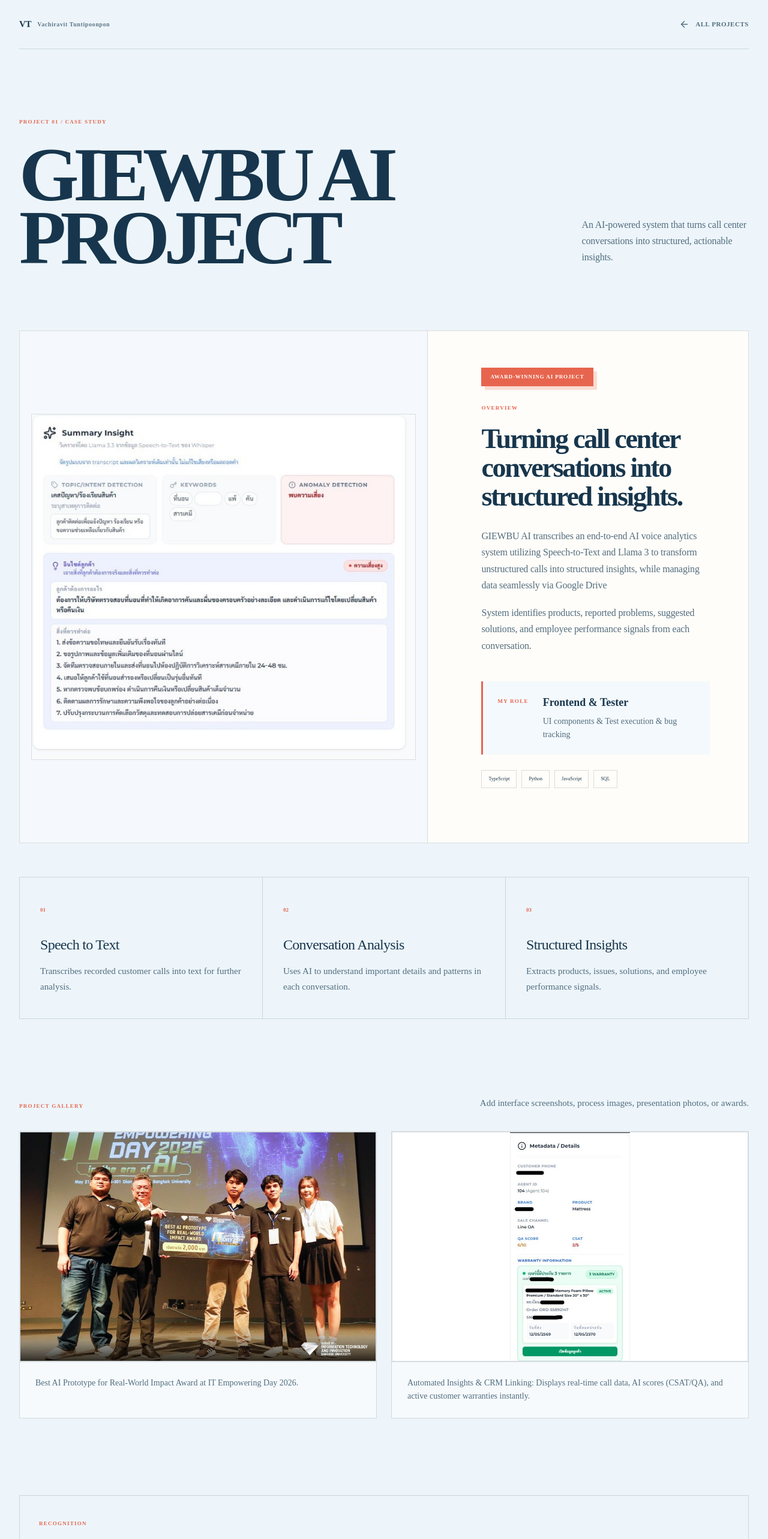
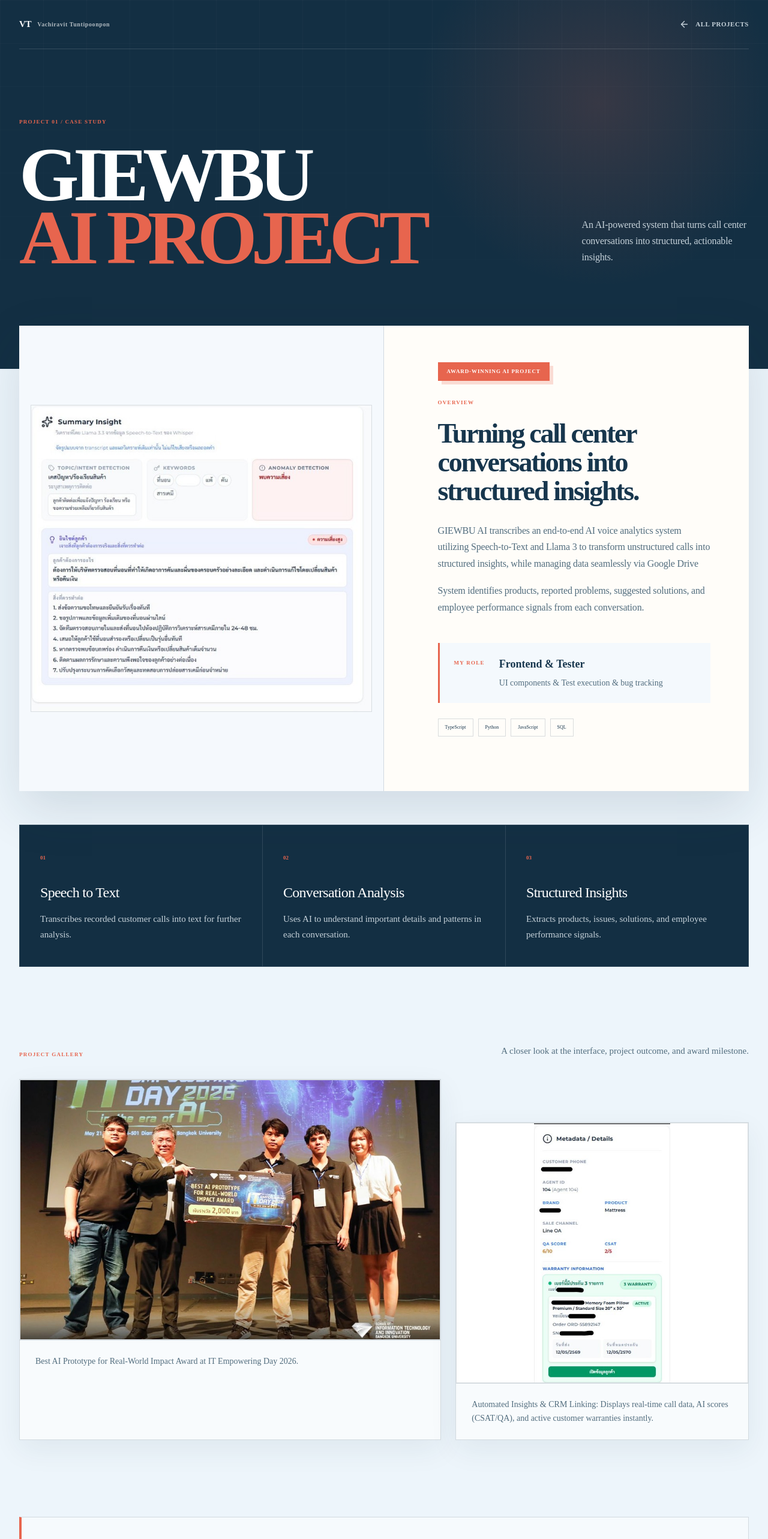
Before and after one commit to vachiravitz/portfolio-vachiravit, a Next.js app: page /projects/giewbu-ai-project in a window 1280 px wide. Shown: the top 2566 px of the page at 60% size. Built offline with nearby package versions, Linux system fonts and the light colour scheme.

Commit message:
Refine project case study layout

```diff
--- a/app/case-study.css
+++ b/app/case-study.css
@@ -4,6 +4,8 @@
   --case-panel: #fffdf9;
   --case-ink: #17364d;
   --case-text: #526d7e;
+  --case-deep: #132f43;
+  --case-deep-text: #c6d2da;
   --case-line: rgba(23, 54, 77, .16);
   --case-accent: #e7654e;
   --case-secondary: #79cdbd;
@@ -14,11 +16,35 @@
   font-family: var(--theme-body-font);
 }
 
+.case-intro {
+  position: relative;
+  isolation: isolate;
+  overflow: hidden;
+  background:
+    radial-gradient(circle at 78% 28%, color-mix(in srgb, var(--case-accent) 17%, transparent), transparent 28%),
+    var(--case-deep);
+}
+
+.case-intro::after {
+  position: absolute;
+  z-index: -1;
+  inset: 0;
+  background:
+    linear-gradient(rgba(255,255,255,.035) 1px, transparent 1px),
+    linear-gradient(90deg, rgba(255,255,255,.035) 1px, transparent 1px);
+  background-size: 72px 72px;
+  content: "";
+  mask-image: linear-gradient(to bottom, rgba(0,0,0,.72), transparent 92%);
+  pointer-events: none;
+}
+
 .case-tone-violet {
   --case-background: #f5f0fb;
   --case-panel: #fffdfb;
   --case-ink: #412f5b;
   --case-text: #6d5d7d;
+  --case-deep: #302343;
+  --case-deep-text: #d4cadf;
   --case-line: rgba(65, 47, 91, .16);
   --case-accent: #835db4;
   --case-secondary: #e7b5cf;
@@ -29,6 +55,8 @@
   --case-panel: #fffdf9;
   --case-ink: #29434a;
   --case-text: #61757a;
+  --case-deep: #243a40;
+  --case-deep-text: #cad5d7;
   --case-line: rgba(41, 67, 74, .16);
   --case-accent: #4f7d88;
   --case-secondary: #e2b875;
@@ -50,7 +78,7 @@
   align-items: center;
   justify-content: space-between;
   min-height: 82px;
-  border-bottom: 1px solid var(--case-line);
+  border-bottom: 1px solid rgba(255,255,255,.14);
 }
 
 .case-brand,
@@ -66,6 +94,7 @@
 }
 
 .case-brand {
+  color: #ffffff;
   font-size: 15px;
   letter-spacing: -.02em;
 }
@@ -78,12 +107,12 @@
   text-transform: none;
 }
 
-.case-back-top,
+.case-back-top { color: var(--case-deep-text); }
 .case-footer a { color: var(--case-text); }
 .case-back-top:hover,
 .case-footer a:hover { color: var(--case-accent); }
 
-.case-hero { padding-block: clamp(64px, 9vw, 132px) clamp(58px, 8vw, 112px); }
+.case-hero { padding-block: clamp(70px, 9vw, 132px) clamp(128px, 13vw, 190px); }
 .case-kicker,
 .case-eyebrow,
 .case-role > span,
@@ -108,6 +137,7 @@
 .case-title-row h1 {
   max-width: 1050px;
   margin: 0;
+  color: #ffffff;
   font-family: var(--theme-heading-font);
   font-size: clamp(66px, 10vw, 154px);
   font-weight: 760;
@@ -116,22 +146,33 @@
   text-transform: uppercase;
 }
 
+.case-title-row h1 span,
+.case-title-row h1 em { display: block; }
+.case-title-row h1 em {
+  color: var(--case-accent);
+  font-style: normal;
+}
+
 .case-title-row p {
   max-width: 410px;
   margin: 0 0 6px;
-  color: var(--case-text);
+  color: var(--case-deep-text);
   font-size: clamp(16px, 1.15vw, 18px);
   line-height: 1.7;
   letter-spacing: -.012em;
 }
 
 .case-overview {
+  position: relative;
+  z-index: 2;
   display: grid;
-  grid-template-columns: minmax(0, 1.12fr) minmax(430px, .88fr);
+  grid-template-columns: minmax(0, 1fr) minmax(430px, 1fr);
   align-items: stretch;
+  margin-top: -72px;
   overflow: hidden;
-  border: 1px solid var(--case-line);
+  border: 0;
   background: var(--case-panel);
+  box-shadow: 0 30px 80px rgba(23, 54, 77, .14);
 }
 
 .case-cover {
@@ -251,30 +292,32 @@
   display: grid;
   grid-template-columns: repeat(3, 1fr);
   margin-top: 56px;
-  border-top: 1px solid var(--case-line);
-  border-left: 1px solid var(--case-line);
+  border-top: 1px solid rgba(255,255,255,.12);
+  border-left: 1px solid rgba(255,255,255,.12);
+  background: var(--case-deep);
 }
 
-.case-features article { min-height: 230px; padding: 40px 34px; border-right: 1px solid var(--case-line); border-bottom: 1px solid var(--case-line); }
+.case-features article { min-height: 230px; padding: 40px 34px; border-right: 1px solid rgba(255,255,255,.12); border-bottom: 1px solid rgba(255,255,255,.12); }
 .case-features article > span { color: var(--case-accent); font-family: var(--mono); font-size: 9px; font-weight: 800; }
-.case-features h3 { margin: 30px 0 14px; font-size: 24px; letter-spacing: -.03em; }
-.case-features p { max-width: 360px; margin: 0; color: var(--case-text); font-size: 15px; line-height: 1.7; }
+.case-features h3 { margin: 30px 0 14px; color: #ffffff; font-size: 24px; letter-spacing: -.03em; }
+.case-features p { max-width: 360px; margin: 0; color: var(--case-deep-text); font-size: 15px; line-height: 1.7; }
 
 .case-gallery { padding-block: clamp(90px, 10vw, 150px); }
 .case-gallery-heading { display: flex; justify-content: space-between; gap: 30px; align-items: end; margin-bottom: 34px; }
 .case-gallery-heading p { max-width: 520px; margin: 0; color: var(--case-text); font-size: 15px; line-height: 1.65; }
-.case-gallery-grid { display: grid; grid-template-columns: 1fr 1fr; gap: 24px; }
-.case-gallery figure { margin: 0; overflow: hidden; border: 1px solid var(--case-line); background: rgba(255,255,255,.5); }
+.case-gallery-grid { display: grid; grid-template-columns: 1.18fr .82fr; gap: 24px; align-items: stretch; }
+.case-gallery figure { margin: 0; overflow: hidden; border: 1px solid var(--case-line); background: rgba(255,255,255,.64); box-shadow: 0 16px 45px rgba(23, 54, 77, .07); }
 .case-gallery-wide { grid-column: 1 / -1; }
-.case-gallery-visual { height: clamp(330px, 40vw, 650px); border-bottom: 1px solid var(--case-line); }
-.case-gallery figure:not(.case-gallery-wide) .case-gallery-visual { height: clamp(300px, 30vw, 490px); }
+.case-gallery-visual { height: clamp(360px, 40vw, 650px); border-bottom: 1px solid var(--case-line); }
+.case-gallery figure:not(.case-gallery-wide) .case-gallery-visual { height: clamp(330px, 34vw, 520px); }
+.case-gallery-item-2 { margin-top: 72px !important; }
 .case-gallery figcaption { min-height: 76px; padding: 24px 26px; color: var(--case-text); font-size: 14px; line-height: 1.6; }
 
-.case-final-grid { display: grid; grid-template-columns: repeat(auto-fit, minmax(280px, 1fr)); margin-top: 56px; border-top: 1px solid var(--case-line); border-left: 1px solid var(--case-line); }
+.case-final-grid { display: grid; grid-template-columns: repeat(auto-fit, minmax(280px, 1fr)); margin-top: 56px; border-top: 1px solid var(--case-line); border-left: 4px solid var(--case-accent); background: rgba(255,255,255,.5); }
 .case-final-after-gallery { margin-top: 0; }
-.case-final-block { min-height: 170px; padding: 32px; border-right: 1px solid var(--case-line); border-bottom: 1px solid var(--case-line); }
-.case-final-block strong { display: block; margin-top: 24px; font-size: 18px; }
-.case-final-block small { display: block; margin-top: 8px; color: var(--case-text); }
+.case-final-block { min-height: 150px; padding: 34px 38px; border-right: 1px solid var(--case-line); border-bottom: 1px solid var(--case-line); }
+.case-final-block strong { display: block; max-width: 720px; margin-top: 22px; font-size: 22px; line-height: 1.3; }
+.case-final-block small { display: block; margin-top: 9px; color: var(--case-text); font-size: 14px; }
 .case-final-block ul { display: grid; grid-template-columns: 1fr 1fr; gap: 11px 28px; margin: 24px 0 0; padding: 0; list-style: none; }
 .case-final-block li { color: var(--case-text); font-size: 12px; }
 .case-final-block li::before { margin-right: 8px; color: var(--case-accent); content: "—"; }
@@ -318,6 +361,8 @@
   .case-footer { width: min(100% - 28px, 1380px); }
   .case-brand span { display: none; }
   .case-title-row h1 { font-size: clamp(52px, 17vw, 82px); }
+  .case-hero { padding-bottom: 96px; }
+  .case-overview { margin-top: -38px; }
   .case-cover { min-height: 0; padding: 10px; }
   .case-cover:has(.case-image-placeholder) { min-height: 390px; }
   .case-overview-copy { padding: 34px 24px 40px; }
@@ -325,6 +370,7 @@
   .case-features,
   .case-gallery-grid { grid-template-columns: 1fr; }
   .case-gallery-wide { grid-column: auto; }
+  .case-gallery-item-2 { margin-top: 0 !important; }
   .case-gallery-heading { align-items: flex-start; flex-direction: column; }
   .case-gallery-visual,
   .case-gallery figure:not(.case-gallery-wide) .case-gallery-visual { height: 360px; }
--- a/app/components/ProjectCaseStudy.tsx
+++ b/app/components/ProjectCaseStudy.tsx
@@ -18,9 +18,11 @@
 export function ProjectCaseStudy({ project }: { project: Project }) {
   const hasRecognition = Boolean(project.details.recognition.title);
   const hasCollaborators = project.details.collaborators.length > 0;
+  const [titleLead, ...titleRest] = project.title.split(" ");
 
   return (
     <main className={`case-study case-tone-${project.tone}`}>
+      <div className="case-intro">
         <header className="case-header">
           <a className="case-brand" href="/">{profile.initials}<span>{profile.name}</span></a>
           <a className="case-back-top" href="/#projects"><ArrowLeft size={17} />All projects</a>
@@ -29,10 +31,14 @@
         <section className="case-hero">
           <p className="case-kicker">PROJECT {project.number} / CASE STUDY</p>
           <div className="case-title-row">
-          <h1>{project.title}</h1>
+            <h1>
+              <span>{titleLead}</span>
+              {titleRest.length ? <em>{titleRest.join(" ")}</em> : null}
+            </h1>
             <p>{project.description}</p>
           </div>
         </section>
+      </div>
 
       <section className="case-overview">
         <div className="case-cover">
@@ -73,10 +79,10 @@
 
       {project.details.gallery.length ? (
         <section className="case-gallery">
-          <div className="case-gallery-heading"><span>PROJECT GALLERY</span><p>Add interface screenshots, process images, presentation photos, or awards.</p></div>
+          <div className="case-gallery-heading"><span>PROJECT GALLERY</span><p>A closer look at the interface, project outcome, and award milestone.</p></div>
           <div className="case-gallery-grid">
             {project.details.gallery.map((item, index) => (
-              <figure key={`${item.caption}-${index}`} className={item.wide ? "case-gallery-wide" : ""}>
+              <figure key={`${item.caption}-${index}`} className={`${item.wide ? "case-gallery-wide " : ""}case-gallery-item-${index + 1}`}>
                 <div className="case-gallery-visual"><ProjectImage src={item.image} alt={item.caption} label={`PROJECT IMAGE ${String(index + 1).padStart(2, "0")}`} fit={item.fit} /></div>
                 <figcaption>{item.caption}</figcaption>
               </figure>
```
Lines whose indentation alone changed are shown as unchanged.
